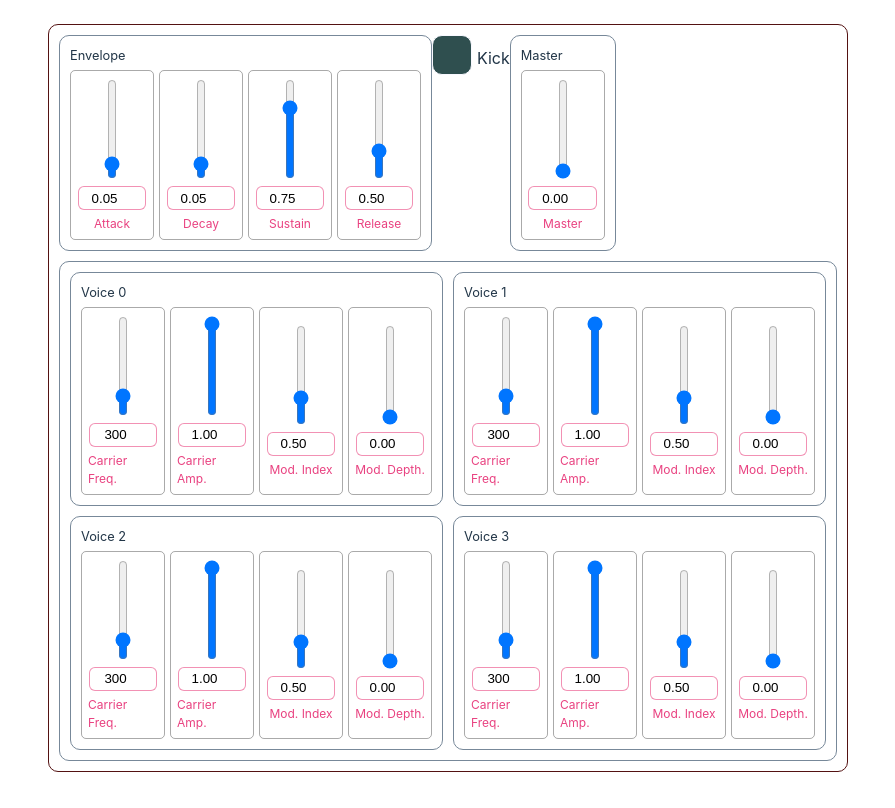
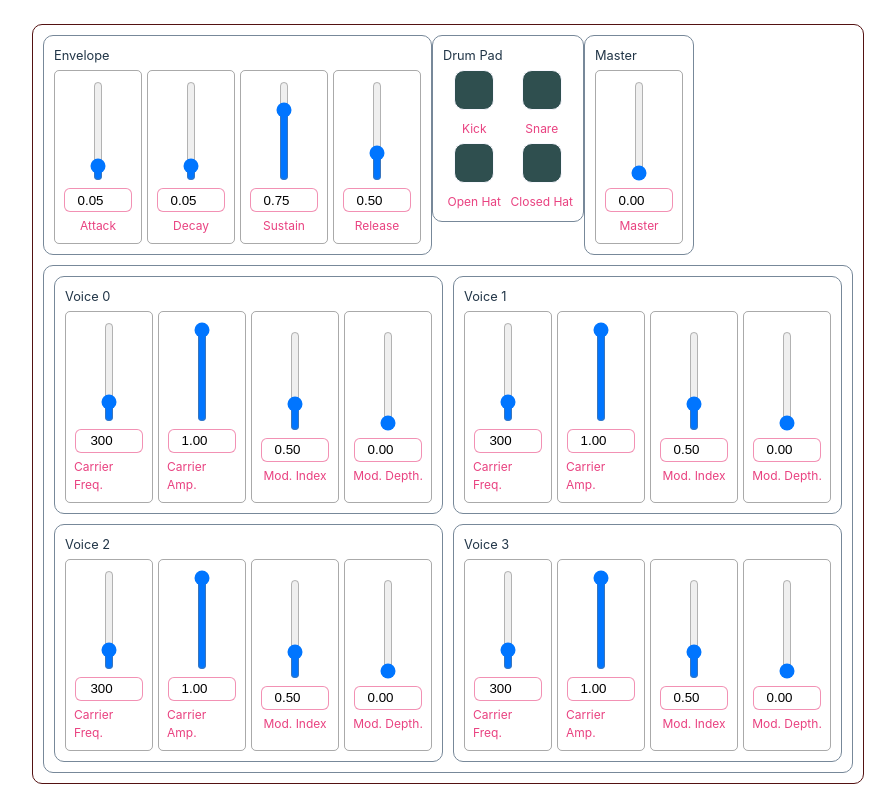
Before and after one commit to laurens-in/WSA-Web-Audio-API, a website built with Vite: page src/solution/index.html in a window 1280 px wide. Shown: the whole page, without its empty margins (192-1087 px from the left). Built offline with nearby package versions, Linux system fonts and the light colour scheme; no server answers.

Commit message:
progress

```diff
--- a/src/solution/main.js
+++ b/src/solution/main.js
@@ -2,16 +2,17 @@ import {
   createEnvelopeSection,
   createFmVoiceSection,
   createMasterSection,
-  createNamedPad,
-  createNamedSlider,
+  createPadSection,
 } from "../util/ui";
 import kick from "../assets/sounds/kick.wav";
 import snare from "../assets/sounds/snare.wav";
-import hhOpen from "../assets/sounds/hh-open.wav";
-import hhClosed from "../assets/sounds/hh-closed.wav";
+import openHat from "../assets/sounds/hh-open.wav";
+import closedHat from "../assets/sounds/hh-closed.wav";
 
 const ctx = new AudioContext();
 document.addEventListener("click", () => ctx.resume());
+
+// create a master gain
 const masterGain = ctx.createGain();
 // connect master gain to output
 masterGain.connect(ctx.destination);
@@ -22,7 +23,7 @@ const masterSection = createMasterSection(masterGain, ctx);
 $master.appendChild(masterSection);
 
 // make a mental model of fmSynth
-const fmSynth = {
+const instrument = {
   envelope: {
     attack: 0.05, // time
     decay: 0.1, // time
@@ -67,18 +68,49 @@ const fmSynth = {
       refs: undefined,
     },
   ],
+  buffers: {
+    kick: undefined,
+    snare: undefined,
+    openHat: undefined,
+    closedHat: undefined,
+  },
 };
 
 const $envelopeContainer = document.querySelector("#synth-env");
-const envelopeSection = createEnvelopeSection(fmSynth.envelope);
+const envelopeSection = createEnvelopeSection(instrument.envelope);
 $envelopeContainer.appendChild(envelopeSection);
 
 const $drumContainer = document.querySelector("#synth-drum");
-const padSection = createNamedPad("Kick", "kick", () => console.log("hi"));
-$drumContainer.appendChild(padSection[0]);
+const [padSection, padRefs] = createPadSection([
+  {
+    name: "Kick",
+    callback: () => {
+      playBuffer(instrument.buffers.kick, masterGain, ctx);
+    },
+  },
+  {
+    name: "Snare",
+    callback: () => {
+      playBuffer(instrument.buffers.snare, masterGain, ctx);
+    },
+  },
+  {
+    name: "Open Hat",
+    callback: () => {
+      playBuffer(instrument.buffers.openHat, masterGain, ctx);
+    },
+  },
+  {
+    name: "Closed Hat",
+    callback: () => {
+      playBuffer(instrument.buffers.closedHat, masterGain, ctx);
+    },
+  },
+]);
+$drumContainer.appendChild(padSection);
 
 const $fmContainer = document.querySelector("#fm-section");
-const voiceSections = fmSynth.voices.map((v, i) =>
+const voiceSections = instrument.voices.map((v, i) =>
   createFmVoiceSection(v, i, ctx)
 );
 voiceSections.forEach((el) => $fmContainer.appendChild(el));
@@ -143,17 +175,24 @@ const createEnvelope = (env, ctx) => {
   return envelope;
 };
 
+const playBuffer = (buffer, destination, ctx) => {
+  const track = ctx.createBufferSource();
+  track.buffer = buffer;
+  track.connect(destination);
+  track.start(ctx.currentTime);
+};
+
 const initializeKeyboard = () => {
   const keysFM = ["a", "s", "d", "f"];
   keysFM.forEach((k, i) => {
-    const voice = fmSynth.voices[i];
+    const voice = instrument.voices[i];
     document.addEventListener("keydown", (e) => {
       if (e.key === k && !voice.refs) {
-        voice.refs = playFmVoice(voice, fmSynth.envelope, ctx);
+        voice.refs = playFmVoice(voice, instrument.envelope, ctx);
       }
 
       if (e.key === k && voice.refs.dirty === false) {
-        voice.refs = stopFmVoice(voice, fmSynth.envelope, ctx);
+        voice.refs = stopFmVoice(voice, instrument.envelope, ctx);
       }
     });
     document.addEventListener("keyup", (e) => {
@@ -162,12 +201,21 @@ const initializeKeyboard = () => {
       }
     });
   });
+
+  const drumKeys = ["v", "b", "n", "m"];
+  drumKeys.forEach((k, i) => {
+    document.addEventListener("keydown", (e) => {
+      if (e.key === k) {
+        padRefs[i].click();
+      }
+    });
+  });
 };
 
 initializeKeyboard();
 
 // drum
-const paths = [kick, snare, hhClosed, hhOpen];
+const paths = [kick, snare, openHat, closedHat];
 
 // create a bunch of promises
 const sounds = paths.map((sound) =>
@@ -176,13 +224,11 @@ const sounds = paths.map((sound) =>
     .then((buffer) => ctx.decodeAudioData(buffer))
 );
 
-// wait for promises to resolve and get the buffers
 Promise.all(sounds).then((buffers) => {
-  buffers.forEach((buffer, i) => {
-    console.log(buffer);
-    let track = ctx.createBufferSource();
-    track.buffer = buffer;
-    track.connect(ctx.destination);
-    track.start(ctx.currentTime + i);
-  });
+  instrument.buffers = {
+    kick: buffers[0],
+    snare: buffers[1],
+    openHat: buffers[2],
+    closedHat: buffers[3],
+  };
 });
--- a/src/style.css
+++ b/src/style.css
@@ -73,11 +73,14 @@ h1 {
   justify-content: center;
   align-items: center;
   width: 70px;
-  font-size: 0.75em;
-  color: #e94280;
   border: 1px solid #44444474;
   padding: 0.5em;
   border-radius: 5px;
+}
+
+label {
+  font-size: 0.75em;
+  color: #e94280;
 }
 
 .slider::-moz-range-track {
@@ -171,9 +174,17 @@ button:focus-visible {
   padding: 10px;
 }
 
-.section-content {
+.section-content-row {
   display: flex;
   gap: 5px;
+  flex: 1;
+}
+
+.section-content-grid {
+  display: grid;
+  grid-template-columns: 1fr 1fr;
+  gap: 5px;
+  flex: 1;
 }
 
 #fm-section {
@@ -186,8 +197,18 @@ button:focus-visible {
   padding: 10px;
 }
 
+#pad-section {
+  border: 1px solid lightslategray;
+  display: grid;
+  grid-template-columns: 1fr 1fr;
+  border-radius: 10px;
+  width: fit-content;
+  gap: 10px;
+  padding: 10px;
+  height: 100%;
+}
+
 .section-name {
-  flex: 1;
   font-weight: light;
   font-size: 0.8em;
 }
@@ -226,6 +247,14 @@ button:focus-visible {
   background-color: darkorange;
 }
 
+.named-pad {
+  display: flex;
+  flex-direction: column;
+  gap: 10px;
+  justify-content: center;
+  align-items: center;
+}
+
 @media (prefers-color-scheme: light) {
   :root {
     color: #213547;
--- a/src/util/ui.js
+++ b/src/util/ui.js
@@ -96,12 +96,12 @@ export const createNamedPad = (name, id, callback, size = 40) => {
     togglePad();
   });
 
-  return [template.content.firstElementChild, togglePad];
+  return template.content.firstElementChild;
 };
 
-export const createSection = (name) => {
+export const createSection = (name, layout) => {
   const template = document.createElement("template");
-  template.innerHTML = `<div class="section"><div class="section-name">${name}</div><div class="section-content"></div></div>`;
+  template.innerHTML = `<div class="section"><div class="section-name">${name}</div><div class="section-content-${layout}"></div></div>`;
   return [
     template.content.firstElementChild,
     template.content.firstElementChild.lastElementChild,
@@ -110,7 +110,7 @@ export const createSection = (name) => {
 
 export const createFmVoiceSection = (voice, id, ctx) => {
   const height = 100;
-  const [sectionParent, sectionContent] = createSection(`Voice ${id}`);
+  const [sectionParent, sectionContent] = createSection(`Voice ${id}`, "row");
 
   const freq = createNamedSlider(
     "Carrier Freq.",
@@ -167,7 +167,7 @@ export const createFmVoiceSection = (voice, id, ctx) => {
 
 export const createEnvelopeSection = (envelope) => {
   const height = 100;
-  const [sectionParent, sectionContent] = createSection("Envelope");
+  const [sectionParent, sectionContent] = createSection("Envelope", "row");
 
   const attack = createNamedSlider(
     "Attack",
@@ -214,7 +214,7 @@ export const createEnvelopeSection = (envelope) => {
 
 export const createMasterSection = (masterGain, ctx) => {
   const height = 100;
-  const [sectionParent, sectionContent] = createSection("Master");
+  const [sectionParent, sectionContent] = createSection("Master", "row");
 
   const master = createNamedSlider(
     "Master",
@@ -233,10 +233,18 @@ export const createMasterSection = (masterGain, ctx) => {
   return sectionParent;
 };
 
-export const createPadSection = (callbacks) => {
-  const [sectionParent, sectionContent] = createSection("Envelope");
+export const createPadSection = (padConfigs) => {
+  const [sectionParent, sectionContent] = createSection("Drum Pad", "grid");
 
-  callbacks.forEach((cb, i) => {
-    createNamedPad();
+  const pads = padConfigs.map((config, i) =>
+    createNamedPad(config.name, `pad-button-${i}`, config.callback)
+  );
+
+  pads.forEach((el) => {
+    sectionContent.appendChild(el);
   });
+
+  const buttons = pads.map((el) => el.firstElementChild);
+
+  return [sectionParent, buttons];
 };
```
